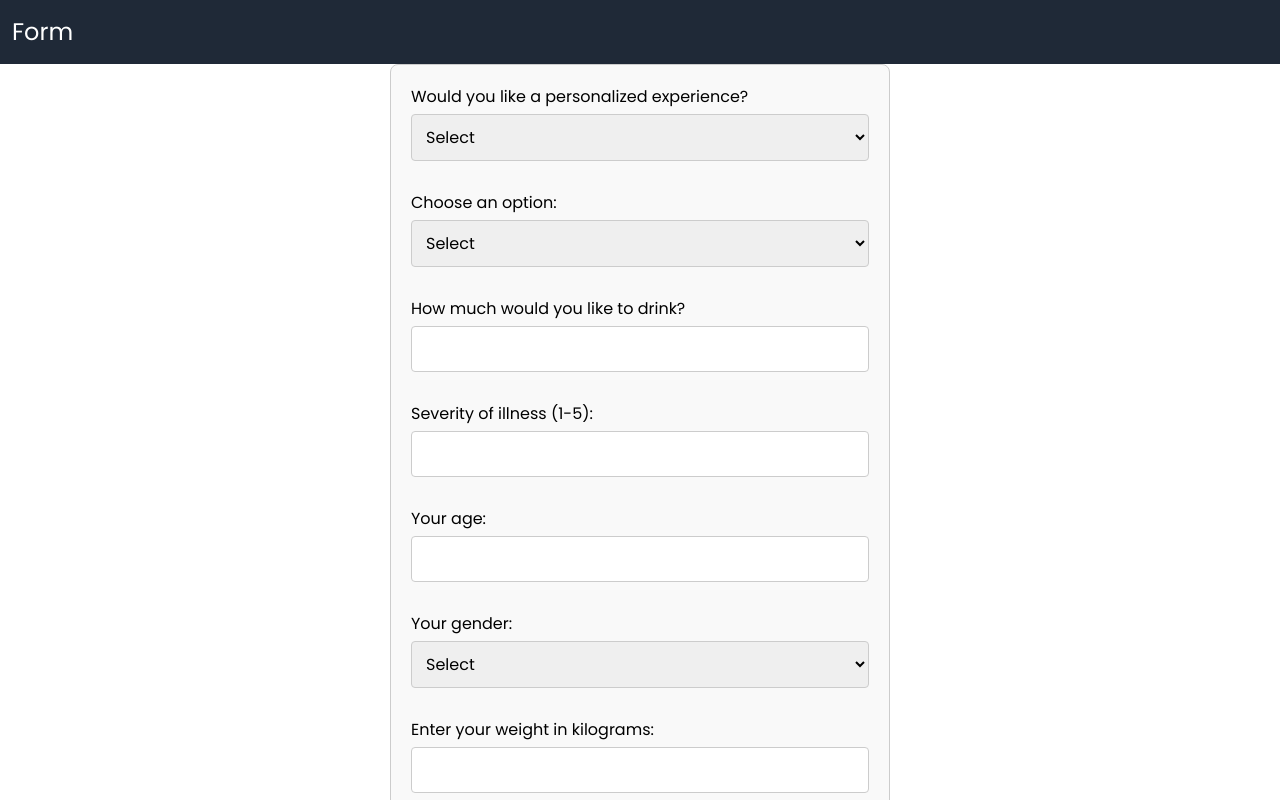
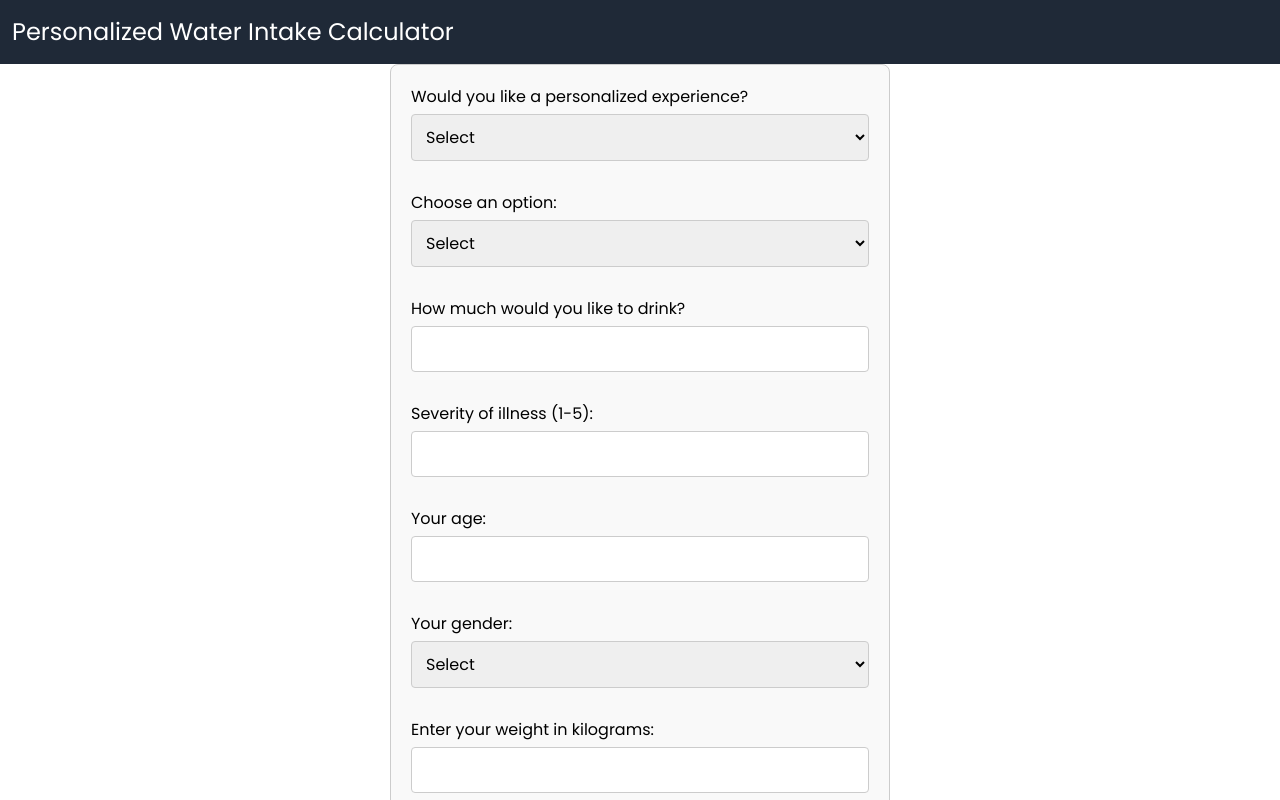
Before and after one commit to Shahzaib-Shoaib/smart-bottle-web, a Next.js app: page /form in a window 1280 px wide. Shown: the top 800 px of the page. Built offline with nearby package versions, Linux system fonts and the light colour scheme.

Commit message:
Update Form.tsx

```diff
--- a/src/components/Form.tsx
+++ b/src/components/Form.tsx
@@ -79,7 +79,7 @@ function Form(props: any) {
     <>
       <div className="bg-gray-800 text-white py-4 ">
         <h1 className="text-xl sm:text-xl md:text-xl lg:text-2xl ml-3 ">
-          Form{" "}
+          Personalized Water Intake Calculator{" "}
         </h1>
       </div>
       <div className="formContainer ">
```
